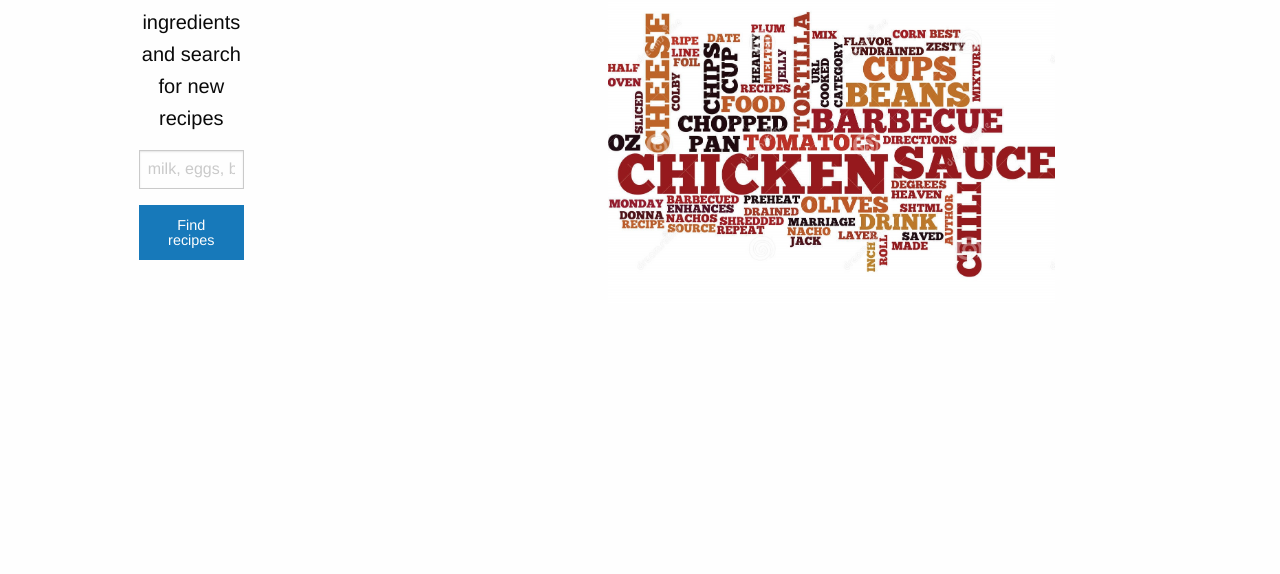
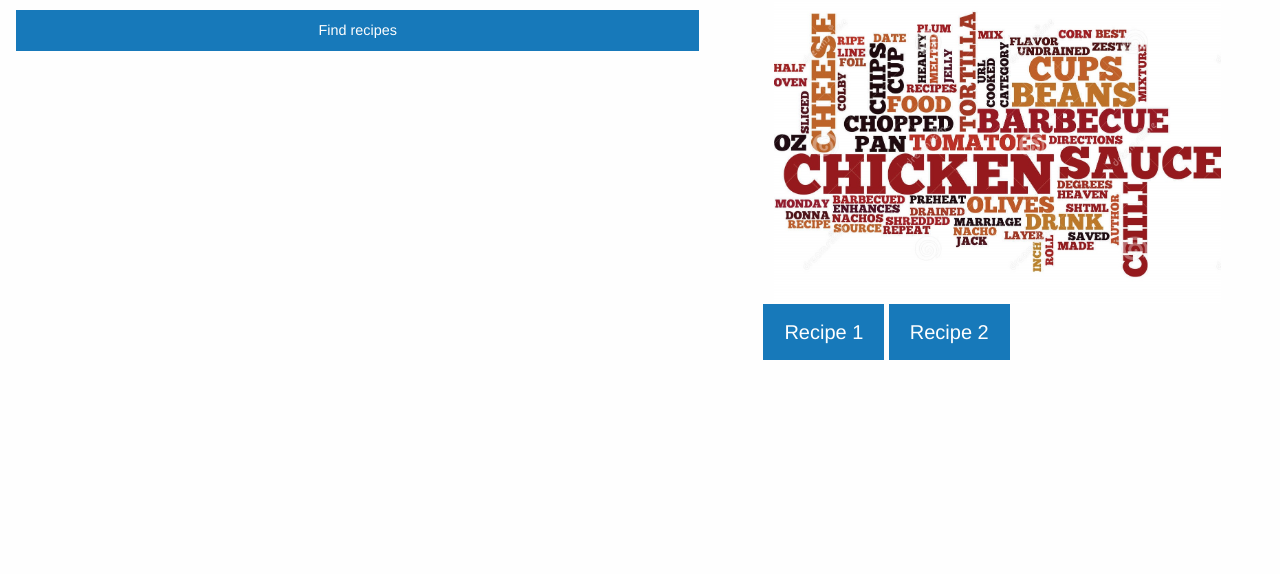
Before and after one commit to mrogers23458/recipe-champion, a plain HTML site: page assets/main.html in a window 1280 px wide. Shown: the part 226-800 px from the top of the page. Drawn offline with nearby package versions, Linux system fonts and the light colour scheme.

Commit message:
Fixed search column formatting

```diff
--- a/assets/css/style.css
+++ b/assets/css/style.css
@@ -20,18 +20,17 @@
 }
 
 .search-history-container {
-    display: flex;
+    flex: 1 1 100%;
     flex-direction: column;
     align-items: center;
-    width: 30%;
     margin:  1rem;
 }
 
 .search-wrapper {
-    display: flex;
+    flex: 1 1 100%;
     flex-direction: column;
     justify-content: flex-start;
-    width: 30%;
+    width: 100%;
 }
 
 .row{
--- a/assets/js/javascript.js
+++ b/assets/js/javascript.js
@@ -15,7 +15,7 @@ const mainSrchBtn = $('#main-search-btn')
 const mainSrchInput = $('#main-search-input')
 
 // Spoonacular API Key
-const spoonApiKey = "";
+const spoonApiKey = "c0b01345b7484f1b90b89bab3999317f";
 
 // Object to construct Spoonacular Urls
 var spoonacularUrls = {
@@ -185,8 +185,6 @@ function printHistory(){
 historyBox.on('click', function(e){
   let clickValue = e.target.textContent
   searchByIngredients(clickValue)
-
-
 })
 
 /*Rebuilder button for dev purposes (or to keep?),
@@ -200,6 +198,7 @@ $('#rebuildCards').click( function rebuildCards () {
     console.log('No saved data');
   }
 });
+
 //Build cards when called
 function recipeCardBuild (array) {
   $('.recipeCard').remove();
@@ -221,6 +220,15 @@ function recipeCardBuild (array) {
     })
 }
 
+// Get Recipies by Id
+function getRecipeById(id) {
+  // Search Most Recent ApiCall for Id
+  // Return needed Recipe info by Id
+  //
+}
+
+function getAllRecipes(re)
+
 // Added Button Event Listeners
 menuBtn.on('click', printDropMenu)
 mainSrchBtn && mainSrchBtn.on('click', searchAndSave);
--- a/assets/main.html
+++ b/assets/main.html
@@ -51,6 +51,11 @@
                     <!--dynamically generated content should be given this class, or appended here-->
                     <img class="work-feature-block-image" src="./sampleWordCloudImage.jpg"/>
                 </div>
+                <div id="temp-recipe-btns button-group expanded">
+                    <button id="recipe1-btn" class="recipe-btn button large">Recipe 1</button>
+                    <button id="recipe2-btn" class="recipe-btn button large">Recipe 2</button>
+                </div>
+                <div id="recipe-compare-container"></div>
                 <!--Container to be popluated by recipe cards-->
                 <div id="recipeContainer"></div>
             </div>
```
